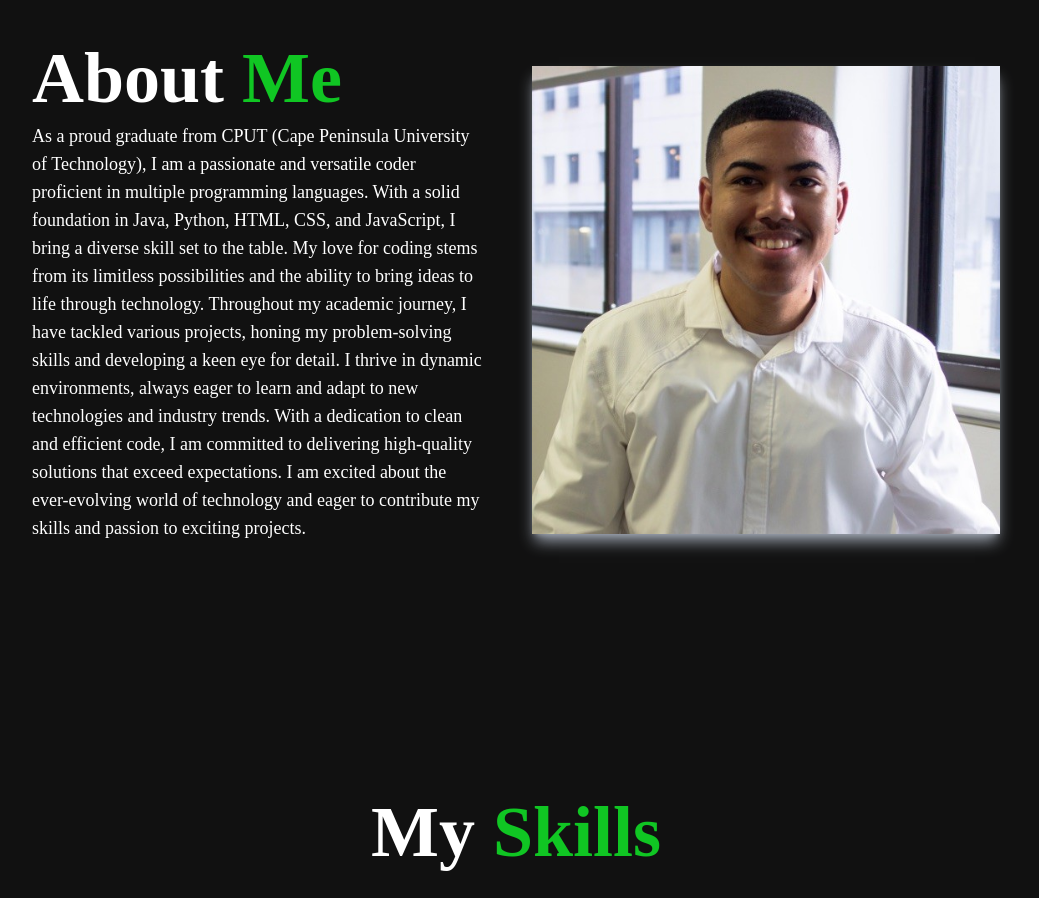
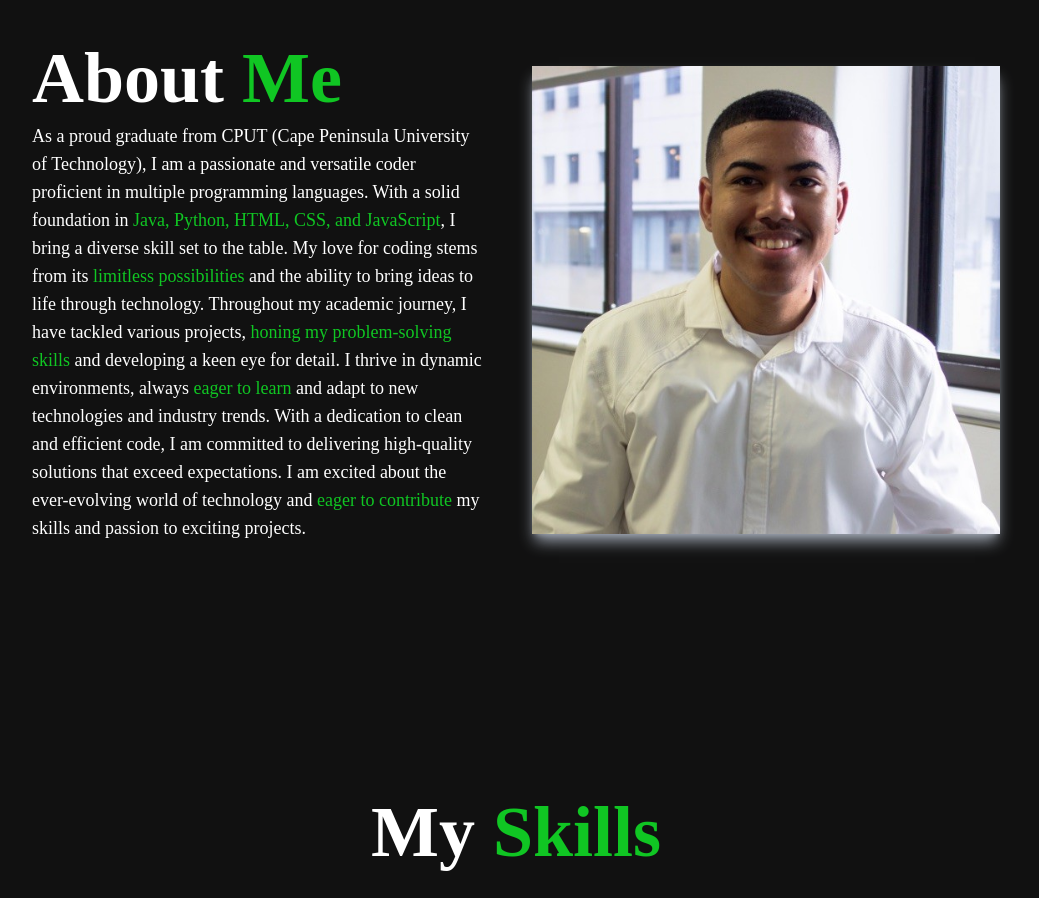
Before and after one commit to colehanekom/React-profile, a React (Vite) app: page / in a window 1280 px wide. Shown: the part 900-1798 px from the top of the page, without its empty margins (124-1163 px from the left). Built offline with nearby package versions, Linux system fonts and the light colour scheme.

Commit message:
Added text colour to key words in paragraph text

```diff
--- a/src/components/About.jsx
+++ b/src/components/About.jsx
@@ -13,15 +13,15 @@ const About = () => {
               <p className='text-2xl md:text-3xl lg:text-7xl font-bold mb-2'>
                 About <span className='text-[#10C623]'>Me</span>
               </p>
-              <p className='text-sm sm:text-base md:text-lg'>
+               <p className='text-sm sm:text-base md:text-lg'>
                 As a proud graduate from CPUT (Cape Peninsula University of Technology), I am a passionate and versatile
-                coder proficient in multiple programming languages. With a solid foundation in Java, Python, HTML, CSS, and
-                JavaScript, I bring a diverse skill set to the table. My love for coding stems from its limitless
-                possibilities and the ability to bring ideas to life through technology. Throughout my academic journey, I
-                have tackled various projects, honing my problem-solving skills and developing a keen eye for detail. I
-                thrive in dynamic environments, always eager to learn and adapt to new technologies and industry trends.
+                coder proficient in multiple programming languages. With a solid foundation in <span className='text-[#10C623]'>Java, Python, HTML, CSS, and
+                JavaScript</span>, I bring a diverse skill set to the table. My love for coding stems from its <span className='text-[#10C623]'>limitless
+                possibilities</span> and the ability to bring ideas to life through technology. Throughout my academic journey, I
+                have tackled various projects, <span className='text-[#10C623]'>honing my problem-solving skills</span> and developing a keen eye for detail. I
+                thrive in dynamic environments, always <span className='text-[#10C623]'>eager to learn </span>and adapt to new technologies and industry trends.
                 With a dedication to clean and efficient code, I am committed to delivering high-quality solutions that
-                exceed expectations. I am excited about the ever-evolving world of technology and eager to contribute my
+                exceed expectations. I am excited about the ever-evolving world of technology and <span className='text-[#10C623]'>eager to contribute </span>my
                 skills and passion to exciting projects.
               </p>
             </div>
```
